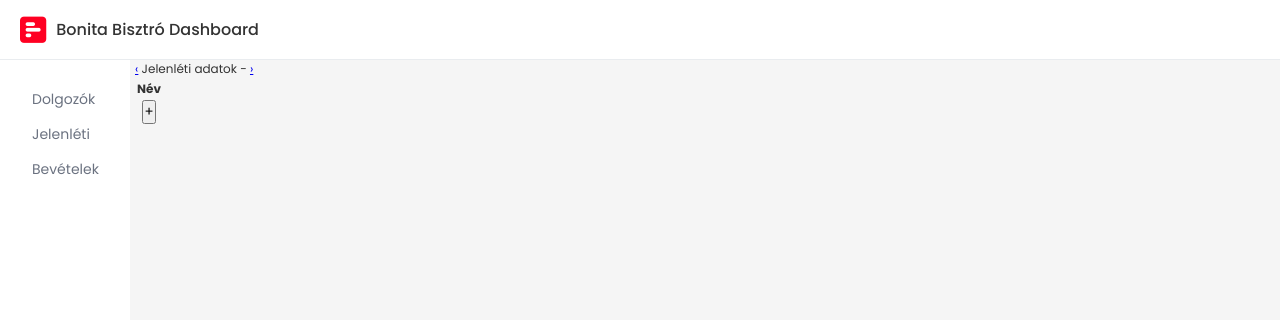
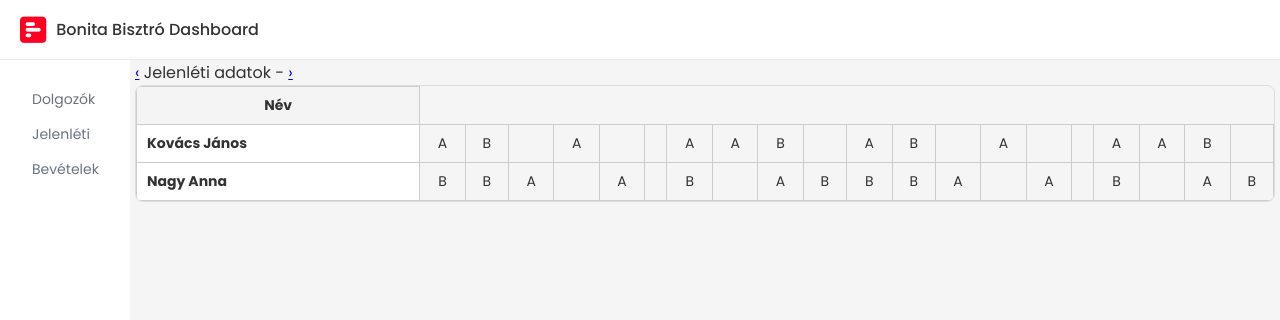
Before and after one commit to futurex/Bonita-new-python-app, a Django app: page /jelenleti/ in a window 1280 px wide. Shown: the top 320 px of the page. Run offline with Django 5.2, Linux system fonts and the light colour scheme; data that the repository does not hold is empty.

Commit message:
Update jelenleti.css and jelenleti.html

```diff
--- a/bonitadashboard/bonitadashboardapp/static/jelenleti.css
+++ b/bonitadashboard/bonitadashboardapp/static/jelenleti.css
@@ -4,5 +4,71 @@ body {
     font-family: 'Poppins', sans-serif;
     background-color: #f5f5f5;
     margin: 0;
-    font-size: 12px;
+
 }
+
+/* Konténer, ami csak szükség esetén görget */
+.table-container {
+    width: 100%;
+    overflow-x: auto;
+    border: 1px solid #ddd;
+    border-radius: 8px;
+}
+
+table {
+    width: 100%;
+    border-collapse: collapse;
+    min-width: 600px;
+    /* Megakadályozza, hogy túl kicsire ugorjon össze */
+
+    /* Dinamikus betűméret:
+     Minimum 10px, az ablakméret 1%-a, maximum 14px */
+    font-size: clamp(8px, 1vw + 2px, 14px);
+    font-family: sans-serif;
+}
+
+th,
+td {
+    border: 1px solid #ccc;
+    padding: 8px 4px;
+    text-align: center;
+    white-space: nowrap;
+}
+
+thead th {
+    background-color: #f4f4f4;
+    position: sticky;
+    top: 0;
+    z-index: 2;
+}
+
+/* Az első oszlop (nevek) rögzítése görgetésnél */
+.sticky-col {
+    position: sticky;
+    left: 0;
+    background-color: #fff;
+    z-index: 1;
+    font-weight: bold;
+    text-align: left;
+    padding-left: 10px;
+    box-shadow: 2px 0 5px -2px rgba(0, 0, 0, 0.2);
+}
+
+/* Mobil optimalizálás */
+@media (max-width: 600px) {
+    table {
+        /* Mobilon még kisebb alapméret, hogy több oszlop látsszon */
+        font-size: 11px;
+    }
+
+    th,
+    td {
+        padding: 6px 2px;
+    }
+
+    .sticky-col {
+        max-width: 100px;
+        overflow: hidden;
+        text-overflow: ellipsis;
+    }
+}
--- a/bonitadashboard/bonitadashboardapp/templates/bonitadashboardapp/jelenleti.html
+++ b/bonitadashboard/bonitadashboardapp/templates/bonitadashboardapp/jelenleti.html
@@ -22,42 +22,27 @@
     </div>
 
 
-    <div class="jelenleti-table-wrap">
-        <table id="jelenletiTable" style="--napok-szama: {{ napok|length }};">
-            <colgroup>
-                <col class="nev-col">
-                {% for nap in napok %}
-                <col class="nap-col">
-                {% endfor %}
-            </colgroup>
+    <div class="table-container">
+  <table>
     <thead>
       <tr>
-                    <th>Név</th>
-                    {% for nev in nap_nevek %}
-                    <th class="nap">{{ nev }}</th>
-                    {% endfor %}
-                </tr>
-                <tr>
-                    <th>
-                        <!-- dolgozó hozzáadása - + gomb -->
-                        <button type="button" class="plus-nyito-gomb" onclick="openDolgozoModal()">+</button>
-                    </th>
+        <th>Név</th> <!-- első oszlop a NÉV -->
         {% for nap in napok %}
-                    <th>{{ nap }}</th>
+            <th>{{ nap }}</th> <!-- Napok száma -->
         {% endfor %}
       </tr>
     </thead>
     <tbody>
-                {% for adat in tabla_adat %}
       <tr>
-                    <td class="nev-oszlop" data-id="{{adat.id}}" data-nev="{{ adat.nev }}">{{ adat.nev }}</td>
-                    {% for nap, ido in adat.napok.items %}
-                    <td>
-                        <div class="click-box" data-ido="{{nap}}">{{ ido }}</div>
-                    </td>
-                    {% endfor %}
+        <td class="sticky-col">Kovács János</td>
+        <td>A</td><td>B</td><td></td><td>A</td><td></td><td></td><td>A</td><td>A</td><td>B</td><td></td>
+        <td>A</td><td>B</td><td></td><td>A</td><td></td><td></td><td>A</td><td>A</td><td>B</td><td></td>
       </tr>
-                {% endfor %}
+      <tr>
+        <td class="sticky-col">Nagy Anna</td>
+        <td>B</td><td>B</td><td>A</td><td></td><td>A</td><td></td><td>B</td><td></td><td>A</td><td>B</td>
+        <td>B</td><td>B</td><td>A</td><td></td><td>A</td><td></td><td>B</td><td></td><td>A</td><td>B</td>
+      </tr>
     </tbody>
   </table>
 </div>
```
Lines whose indentation alone changed are shown as unchanged.
